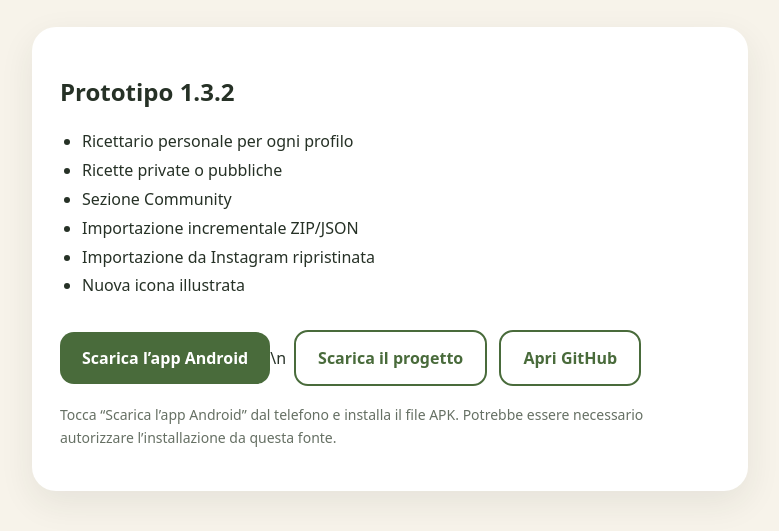
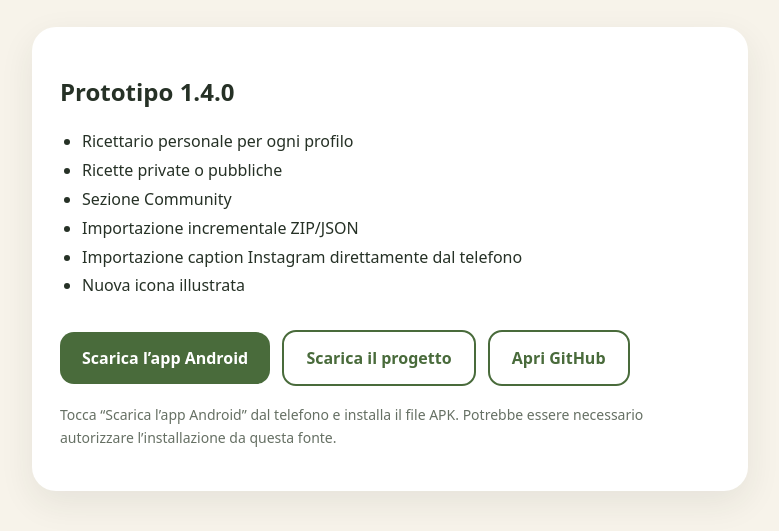
Before and after one commit to giolanni/NutriFaBioStaBBio-download, a plain HTML site: page index.html in a window 1280 px wide. Shown: the part 195-726 px from the top of the page, without its empty margins (250-1029 px from the left). Drawn offline with Linux system fonts and the light colour scheme.

Commit message:
Prepare Android 1.4.0 local Instagram import

```diff
--- a/index.html
+++ b/index.html
@@ -13,9 +13,10 @@
 <h1>Nutri Fa<span class="brand-b">B</span>io Sta<span class="brand-b">B</span><span class="brand-b">B</span>io</h1>
 <p>Il tuo ricettario personale: cerca le ricette, conserva le tue preferite e scegli se condividere le tue creazioni con la community.</p>
 <section class="card">
-<h2>Prototipo 1.3.2</h2>
-<ul><li>Ricettario personale per ogni profilo</li><li>Ricette private o pubbliche</li><li>Sezione Community</li><li>Importazione incrementale ZIP/JSON</li><li>Importazione da Instagram ripristinata</li><li>Nuova icona illustrata</li></ul>
-<a class="button" href="NutriFaBioStaBBio-1.3.2.apk" download>Scarica l’app Android</a>\n<a class="button secondary" href="NutriFabioStabbio-prototipo-1.1.zip" download>Scarica il progetto</a>
+<h2>Prototipo 1.4.0</h2>
+<ul><li>Ricettario personale per ogni profilo</li><li>Ricette private o pubbliche</li><li>Sezione Community</li><li>Importazione incrementale ZIP/JSON</li><li>Importazione caption Instagram direttamente dal telefono</li><li>Nuova icona illustrata</li></ul>
+<a class="button" href="NutriFaBioStaBBio-1.4.0.apk" download>Scarica l’app Android</a>
+<a class="button secondary" href="NutriFabioStabbio-prototipo-1.1.zip" download>Scarica il progetto</a>
 <a class="button secondary" href="https://github.com/giolanni/NutriFaBioStaBBio-download">Apri GitHub</a>
 <p class="note">Tocca “Scarica l’app Android” dal telefono e installa il file APK. Potrebbe essere necessario autorizzare l’installazione da questa fonte.</p>
 </section>
```
